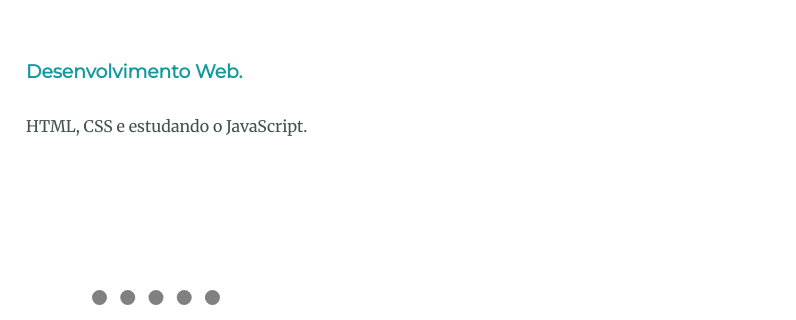
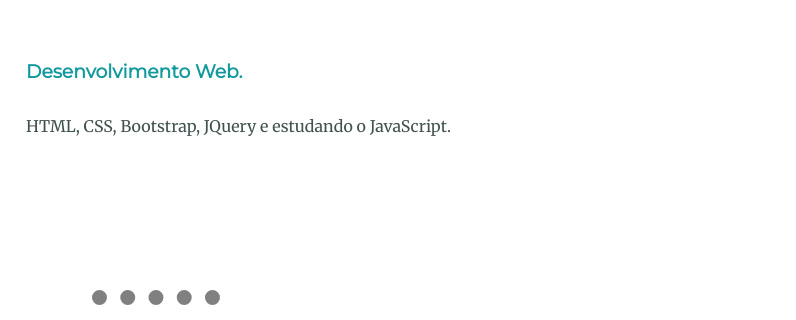
Before and after one commit to fucasfucco/fucas, a plain HTML site: page index.html in a window 1280 px wide. Shown: the part 2567-2887 px from the top of the page, 484-1280 px from the left. Drawn offline with Linux system fonts and the light colour scheme.

Commit message:
feat: novos conhecimentos.

```diff
--- a/index.html
+++ b/index.html
@@ -38,7 +38,7 @@
         <div class="skill-row">
           <img class="web-des" src="https://image.flaticon.com/icons/svg/1197/1197413.svg" alt="web-development"><br>
           <h3>Desenvolvimento Web.</h3>
-          <p>HTML, CSS e estudando o JavaScript.</p><br>
+          <p>HTML, CSS, Bootstrap, JQuery e estudando o JavaScript.</p><br>
         </div>
       </div>
       <hr class="hr"size="3" noshade>
```
